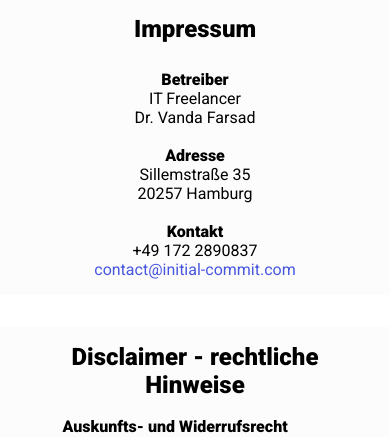
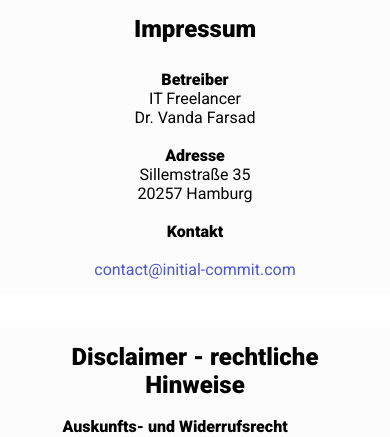
Before and after one commit to VandaFarsad/portfolio, a Django app: page /impressum/ in a window 390 px wide. Shown: the part 137-574 px from the top of the page. Run offline with Django 3.2, Linux system fonts and the light colour scheme.

Commit message:
remove phone number

```diff
--- a/portfolio/templates/impressum.html
+++ b/portfolio/templates/impressum.html
@@ -34,7 +34,7 @@
             </span>
             <span style="white-space: pre-line;">
                 <strong>Kontakt</strong>
-                +49 172 2890837
+                <!-- +49 172 2890837 -->
                 <a href="mailto:contact@initial-commit.com">contact@initial-commit.com</a>
             </span>
     </div>
--- a/portfolio/templates/index.html
+++ b/portfolio/templates/index.html
@@ -86,7 +86,7 @@
                 Dr. Vanda Farsad
             </span>
             <span class="rightRapper" style="white-space: pre-line;">
-                +49 172 2890837
+                <!-- +49 172 2890837 -->
                 <a href="mailto:contact@initial-commit.com">contact@initial-commit.com</a>
             </span>
         </section>
```
